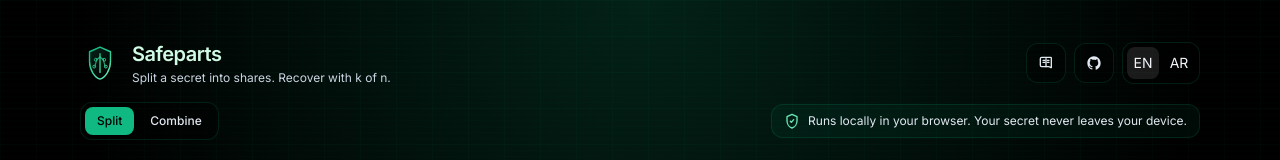
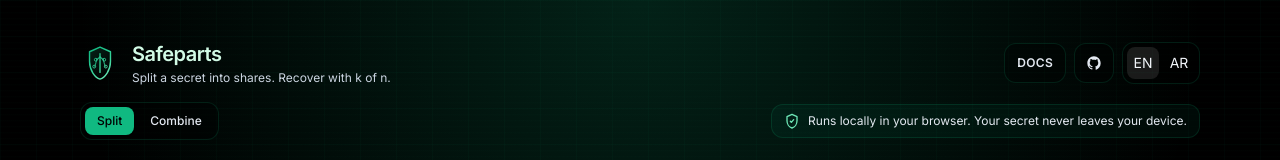
Before and after one commit to mustafamohsen/safeparts, a React (Vite) app in the folder web/: page / in a window 1280 px wide. Shown: the top 160 px of the page. Built offline with nearby package versions, Linux system fonts and the light colour scheme; no server answers.

Commit message:
fix(web): use text docs button
Replace the header docs icon with a clear text 'Docs' button for better discoverability.

```diff
--- a/web/src/App.tsx
+++ b/web/src/App.tsx
@@ -60,36 +60,6 @@ function GitHubIcon() {
       aria-hidden="true"
     >
       <path d="M12 2C6.477 2 2 6.565 2 12.196c0 4.508 2.865 8.333 6.839 9.681.5.095.682-.22.682-.49 0-.24-.009-.876-.014-1.72-2.782.62-3.369-1.368-3.369-1.368-.454-1.176-1.11-1.49-1.11-1.49-.908-.64.069-.627.069-.627 1.004.073 1.532 1.052 1.532 1.052.892 1.558 2.341 1.108 2.913.847.091-.664.35-1.108.636-1.363-2.22-.263-4.555-1.137-4.555-5.06 0-1.118.39-2.031 1.029-2.747-.103-.262-.446-1.318.098-2.749 0 0 .84-.276 2.75 1.05A9.29 9.29 0 0 1 12 7.07c.851.004 1.708.117 2.507.344 1.909-1.326 2.748-1.05 2.748-1.05.546 1.431.203 2.487.1 2.749.64.716 1.028 1.629 1.028 2.747 0 3.932-2.339 4.794-4.566 5.053.359.314.678.93.678 1.874 0 1.353-.012 2.444-.012 2.777 0 .272.18.59.688.489C19.138 20.525 22 16.7 22 12.196 22 6.565 17.523 2 12 2Z" />
-    </svg>
-  );
-}
-
-function HelpIcon() {
-  return (
-    <svg
-      viewBox="0 0 24 24"
-      fill="none"
-      className="h-4 w-4"
-      aria-hidden="true"
-    >
-      <path
-        d="M3.5 5.5c0-1.1.9-2 2-2H19a1 1 0 0 1 1 1v14.2a.3.3 0 0 1-.48.24 7.4 7.4 0 0 0-4.52-1.44H5.5a2 2 0 0 1-2-2v-10Z"
-        stroke="currentColor"
-        strokeWidth="2"
-        strokeLinejoin="round"
-      />
-      <path
-        d="M12 5.5v12"
-        stroke="currentColor"
-        strokeWidth="2"
-        strokeLinecap="round"
-      />
-      <path
-        d="M7.5 8h3M7.5 11h3M14 8h2.5M14 11h2.5"
-        stroke="currentColor"
-        strokeWidth="2"
-        strokeLinecap="round"
-      />
     </svg>
   );
 }
@@ -173,11 +143,11 @@ export function App() {
             <div className="dir-row flex-wrap items-center gap-2">
               <a
                 href={helpUrl}
-                className="grid h-10 w-10 place-items-center rounded-xl border border-emerald-500/15 bg-black/35 text-slate-200 transition hover:bg-white/5"
+                className="grid h-10 px-3 place-items-center rounded-xl border border-emerald-500/15 bg-black/35 text-xs font-semibold tracking-wide uppercase text-slate-200 transition hover:bg-white/5"
                 aria-label={strings.help}
                 title={strings.help}
               >
-                <HelpIcon />
+                {strings.help}
               </a>
               <a
                 href="https://github.com/mustafamohsen/safeparts"
```
